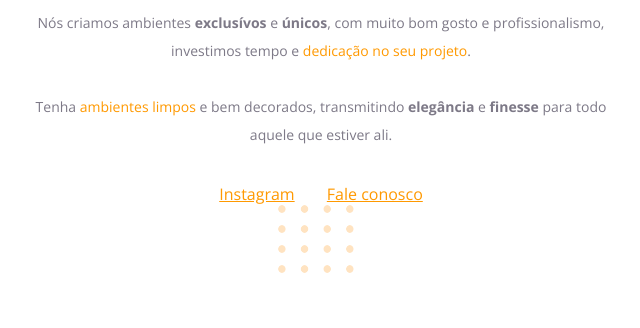
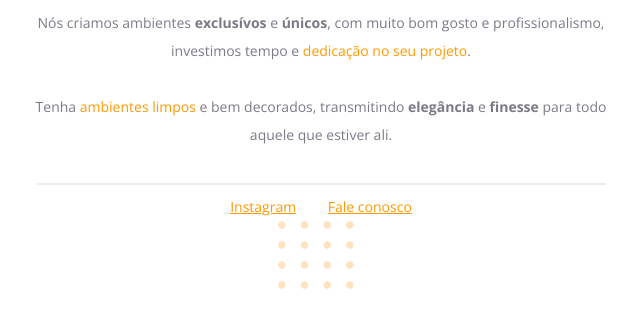
Before and after one commit to ManuelaAlecio/explorer-project-01, a plain HTML site: page index.html in a window 1280 px wide. Shown: the part 468-796 px from the top of the page, without its empty margins (319-959 px from the left). Drawn offline with nearby package versions, Linux system fonts and the light colour scheme.

Commit message:
update line

```diff
--- a/index.html
+++ b/index.html
@@ -32,8 +32,12 @@
     </div>
 
     <div id="footer">
+
+      <div class="line"></div>
+
       <a href="https://instagram.com/moveisparavoce">Instagram</a>
       <a href="mailto:contato@moveisparavoce.com">Fale conosco</a>
+
     </div>
 
     <img src="images/balls.svg" alt="Bolinhas laranjadas no canto inferior direito da tela"/>
--- a/style.css
+++ b/style.css
@@ -32,7 +32,7 @@ span, a {
   color: #FF9900;
 }
 
-p {
+p, #footer {
   color: #7D7987;
 
   font-size: 14px;
@@ -42,3 +42,12 @@ p {
 #footer a + a {
   margin-left: 28px;
 }
+
+#footer .line {
+  width: 568px;
+  height: 0px;
+
+  margin: 0 auto 8px;
+
+  border: 1px solid #ECEFF2;
+}
```
